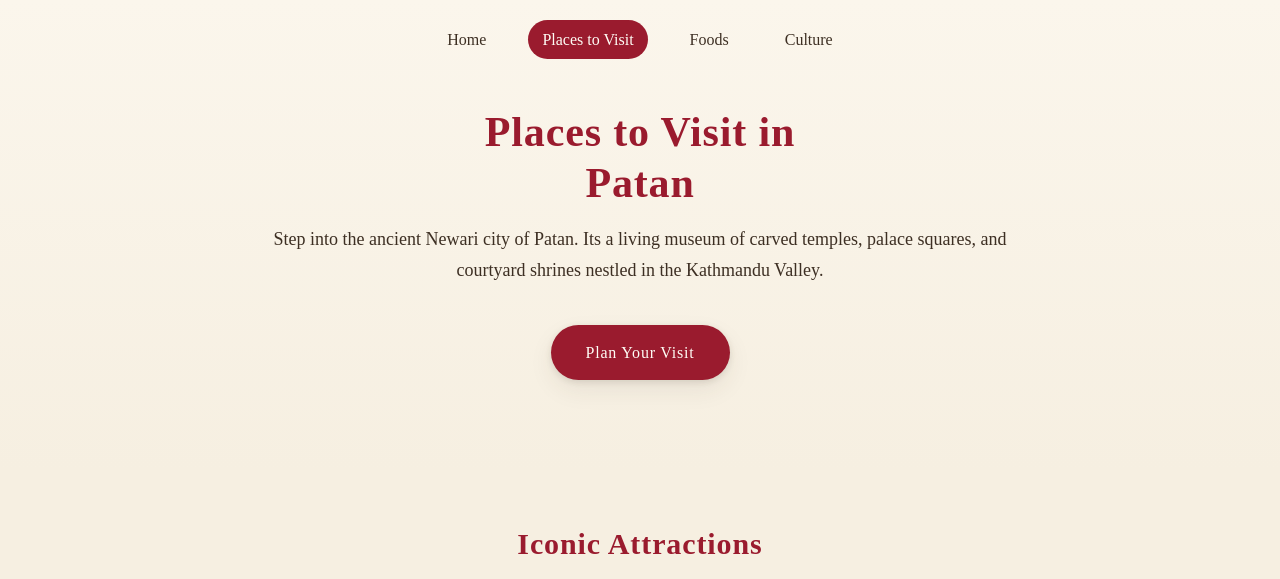
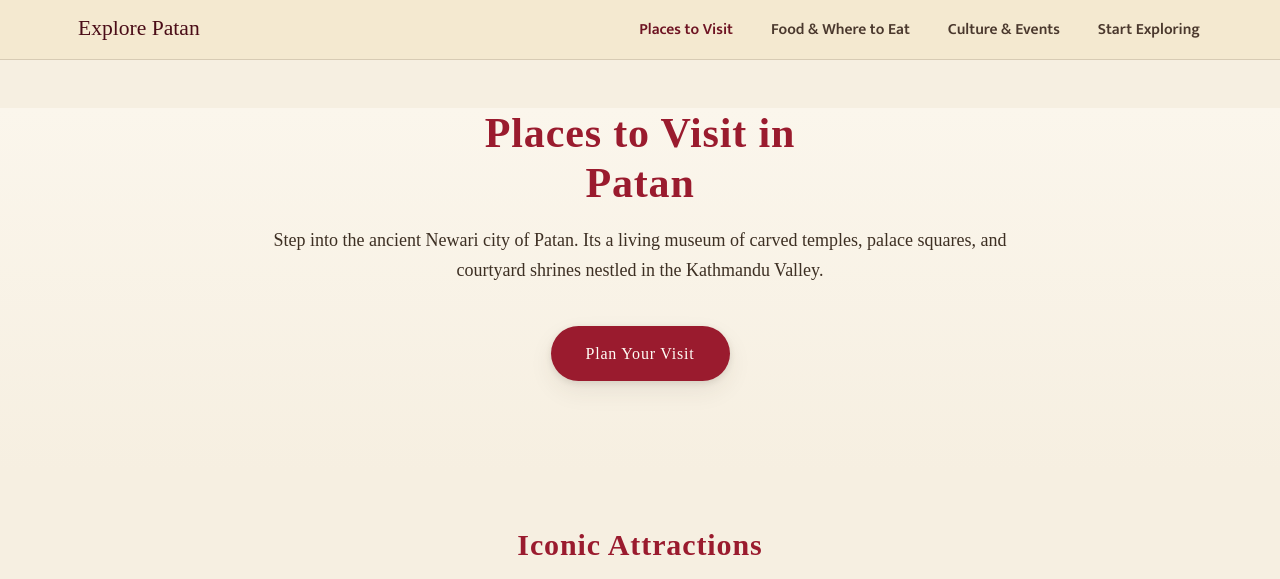
Before and after one commit to AalishMS/E-Commerce-Website, a plain HTML site: page places.html in a window 1280 px wide. Shown: the top 579 px of the page. Drawn offline with Linux system fonts and the light colour scheme; a web font is replaced by a local one.

```diff
--- a/places.html
+++ b/places.html
@@ -6,19 +6,24 @@
     <title>Places to Visit in Patan</title>
     <link rel="preconnect" href="https://fonts.googleapis.com">
     <link rel="preconnect" href="https://fonts.gstatic.com" crossorigin>
-    <link href="https://fonts.googleapis.com/css2?family=Yatra+One&display=swap" rel="stylesheet">
+    <link href="https://fonts.googleapis.com/css2?family=Yatra+One&family=Mukta:wght@400;500;600;700;800&display=swap" rel="stylesheet">
+    <link rel="stylesheet" href="style-global.css">
     <link rel='stylesheet' href='style-places.css'>
 </head>
 <body>
-    <header class="hero">
-        <nav class="navbar" aria-label="Main navigation">
-            <ul class="navbar-list">
-                <li><a href="index.html">Home</a></li>
-                <li><a href="places.html" aria-current="page">Places to Visit</a></li>
-                <li><a href="#">Foods</a></li>
-                <li><a href="#">Culture</a></li>
-            </ul>
-        </nav>
+    <header>
+    <div class="navbar">
+    <a href="index.html" class="brand"> Explore Patan </a>
+
+    <nav class="nav-links">
+      <a href="places.html" class="active">Places to Visit</a>
+      <a href="foods.html">Food &amp; Where to Eat</a>
+      <a href="culture.html">Culture &amp; Events</a>
+      <a href="#top" class="nav-cta">Start Exploring</a>
+    </nav>
+  </div>
+    </header>
+    <div class="hero">
         <h1 class="hero-title">Places to Visit in Patan</h1>
         <p class="hero-text">
             Step into the ancient Newari city of Patan. Its a living museum of
@@ -26,7 +31,7 @@
             Kathmandu Valley.
         </p>
         <a class="btn-primary" href="#attractions">Plan Your Visit</a>
-    </header>
+    </div>
 
     <main>
         <section class="attractions" id="attractions">
--- a/style-global.css
+++ b/style-global.css
@@ -29,6 +29,7 @@
     display:flex;
     align-items:center;
     justify-content:space-between;
+    line-height:1.2;
     padding:16px 28px;
     max-width:var(--container);
     margin:0 auto;
@@ -55,6 +56,7 @@
     text-decoration:none;
     font-weight:600;
     font-size:.98rem;
+    font-family:var(--font-body);
     color:var(--ink-soft);
     position:relative;
     padding:4px 2px;
--- a/style-places.css
+++ b/style-places.css
@@ -17,40 +17,7 @@
 }
 
 .navbar {
-    padding-top: 20px;
-}
-
-.navbar-list {
-    display: flex;
-    flex-wrap: wrap;
-    justify-content: center;
-    gap: 8px 28px;
-    list-style: none;
-    margin: 0;
-    padding: 0;
-}
-
-.navbar-list a {
-    display: inline-block;
-    padding: 6px 14px;
-    color: #3d2f23;
-    text-decoration: none;
-    border-radius: 999px;
-    transition: color 0.2s ease, background-color 0.2s ease;
-}
-
-.navbar-list a:hover {
-    color: #9a1b2e;
-    background-color: #eadfc8;
-}
-
-.navbar-list a[aria-current="page"] {
-    color: #fffdf6;
-    background-color: #9a1b2e;
-}
-
-.navbar-list a[aria-current="page"]:hover {
-    background-color: #7c1424;
+    font-family: "Mukta", sans-serif;
 }
 
 .hero-title {
```
Also changed, not shown: culture.html (+1 -1 lines), foods.html (+1 -1 lines), index.html (+1 -1 lines), 1 other file.
